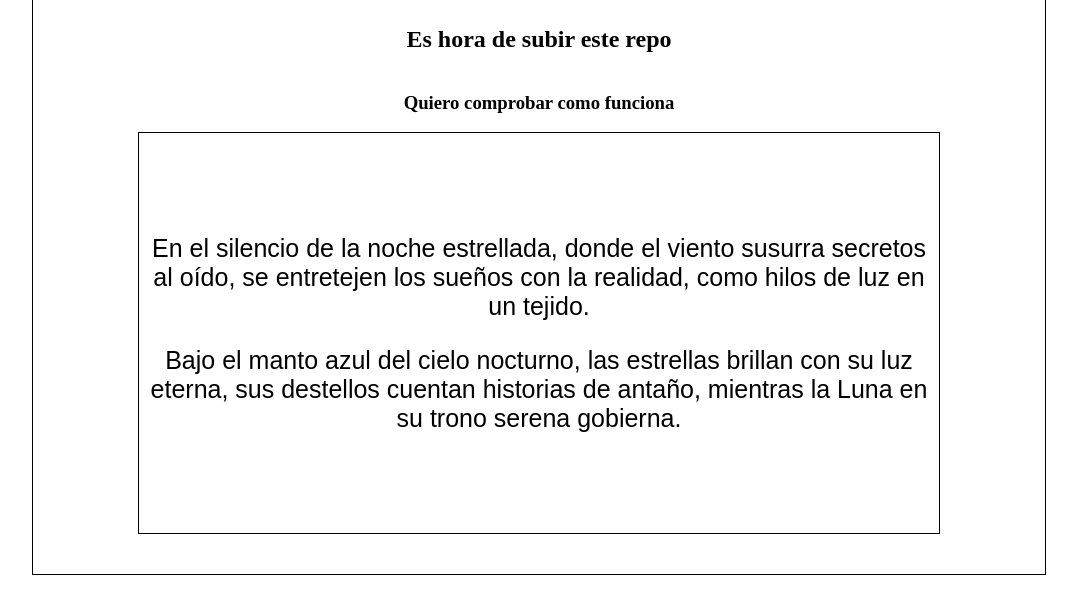
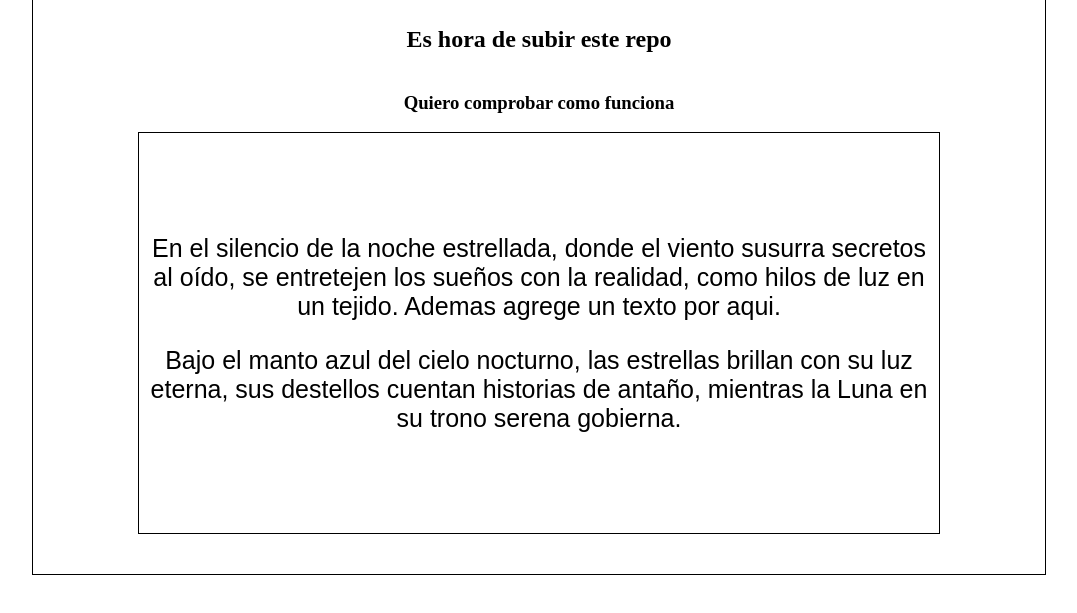
Before and after one commit to Cremyadea18/Master, a plain HTML site: page Index.html in a window 1280 px wide. Shown: the part 77-690 px from the top of the page, without its empty margins (101-1178 px from the left). Drawn offline with Linux system fonts and the light colour scheme.

Commit message:
Update Index.html
Agrege un texto por aqui

```diff
--- a/Index.html
+++ b/Index.html
@@ -12,11 +12,12 @@
         <h1 class="title-1">Cabecera de Blog</h1>
         <h2>Es hora de subir este repo</h2>
         <h3>Quiero comprobar como funciona</h3>
+
         <div class="second-container">
             <p class="paragraph">En el silencio de la noche estrellada,
                 donde el viento susurra secretos al oído,
                 se entretejen los sueños con la realidad,
-                como hilos de luz en un tejido.</p>
+                como hilos de luz en un tejido. Ademas agrege un texto por aqui. </p>
             <p class="paragraph">
                 Bajo el manto azul del cielo nocturno,
     las estrellas brillan con su luz eterna,
```
